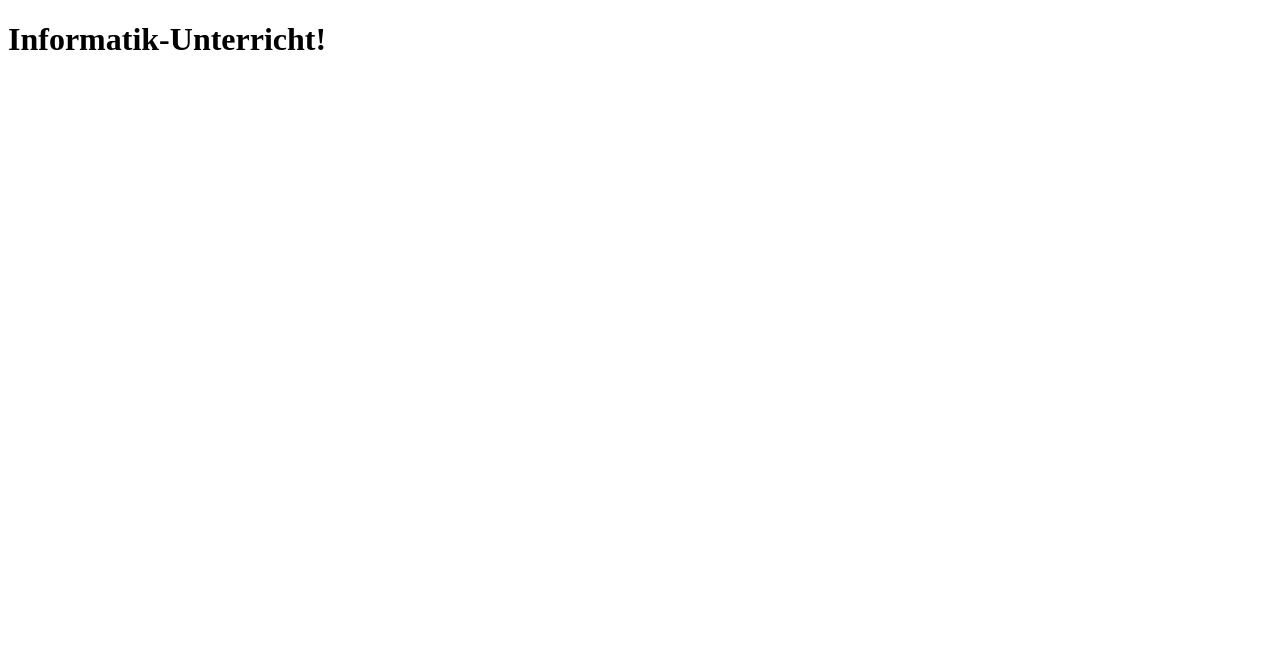
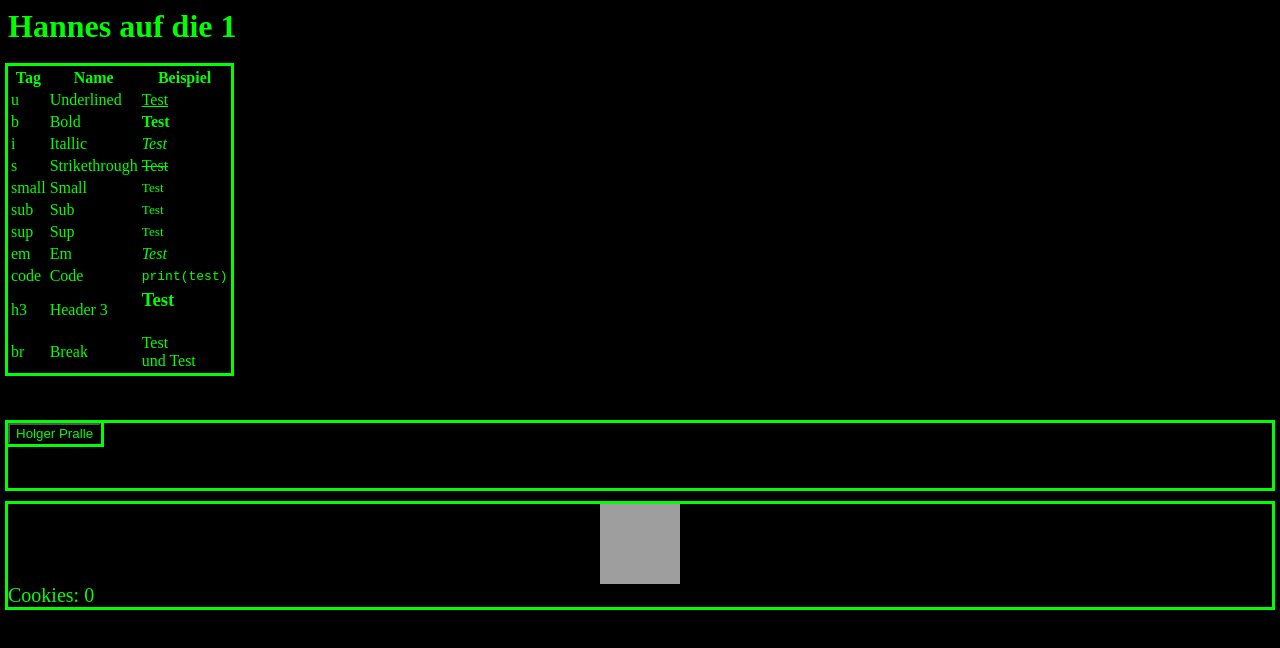
Before and after one commit to AboutCloudMC/aboutcloudmc.github.io, a plain HTML site: page index.html in a window 1280 px wide. Drawn offline with Linux system fonts and the light colour scheme; grey boxes are pictures that could not be loaded.

Commit message:
Import code

```diff
--- a/index.html
+++ b/index.html
@@ -1,11 +1,82 @@
-<!DOCTYPE html>
-<html lang="en">
-<head>
-  <meta charset="UTF-8">
-  <meta name="viewport" content="width=device-width, initial-scale=1.0">
-  <title>Informatik</title>
-</head>
-<body>
-  <h1>Informatik-Unterricht!</h1>
-</body>
+<meta http-equiv="Content-Type" content="text/html;charset=utf-8">
+<html>
+	<head>
+		<title>Hannes seine Website</title>
+		<link rel="stylesheet" href="style.css">
+	</head>
+	<body link="#00FF00" vlink="red">
+		<h1>Hannes auf die 1</h1>
+		<table>
+			<tr>
+				<th>Tag</th>
+				<th>Name</th>
+				<th>Beispiel</th>
+			</tr>
+			<tr>
+				<td>u</td>
+				<td>Underlined</td>
+				<td><u>Test</u></td>
+			</tr>
+			<tr>
+				<td>b</td>
+				<td>Bold</td>
+				<td><b>Test</b></td>
+			</tr>
+			<tr>
+				<td>i</td>
+				<td>Itallic</td>
+				<td><i>Test</i></td>
+			</tr>
+			<tr>
+				<td>s</td>
+				<td>Strikethrough</td>
+				<td><s>Test</s></td>
+			</tr>
+			<tr>
+				<td>small</td>
+				<td>Small</td>
+				<td><small>Test</small></td>
+			</tr>
+			<tr>
+				<td>sub</td>
+				<td>Sub</td>
+				<td><sub>Test</sub></td>
+			</tr>
+			<tr>
+				<td>sup</td>
+				<td>Sup</td>
+				<td><sup>Test</sup></td>
+			</tr>
+			<tr>
+				<td>em</td>
+				<td>Em</td>
+				<td><em>Test</em></td>
+			</tr>
+			<tr>
+				<td>code</td>
+				<td>Code</td>
+				<td><code>print(test)</code></td>
+			</tr>
+			<tr>
+				<td>h3</td>
+				<td>Header 3</td>
+				<td><h3>Test</h3></td>
+			</tr>
+			<tr>
+				<td>br</td>
+				<td>Break</td>
+				<td>Test <br>und Test</td>
+			</tr>
+		</table>
+		<div class="abat">
+			<button id="abatbtn" onclick="toggleDisplay('abatimg');">Holger Pralle</button>
+			<img id="abatimg" src="https://th.bing.com/th/id/OIP.4Jnl8uQ0naPABpOq2bBcEgHaJ4?rs=1&pid=ImgDetMain">
+			<p>Holger Pralle der G</p>
+		</div>
+		<div class="clicker">
+			<img onclick="click();" src="https://purepng.com/public/uploads/large/purepng.com-cookiescookiessnacksbaked-snacksflour-cookieschocolate-cookies-1411527249039ulhcg.png">
+			<p>Cookies: </p><p id="cookies">0</p>
+		</div>
+		<script type="text/javascript" src="script.js"></script>
+	</body>
 </html>
--- /dev/null
+++ b/script.js
@@ -0,0 +1,33 @@
+function toggleDisplay(element) {
+	var elem = document.getElementById(element);
+	if (elem.style.display === "none") {
+	elem.style.display = "block";
+	changeButton(true, "abatbtn");
+	} else {
+	elem.style.display = "none";
+	changeButton(false, "abatbtn");
+	}
+}
+
+function changeButton(isPressed, element) {
+	var elem = document.getElementById(element);
+	let color = "#00FF00";
+	if (isPressed) {
+		elem.style.backgroundColor = color;
+		elem.style.color = "black";
+		log(elem);
+	} else {
+		elem.style.backgroundColor = "black";
+		elem.style.color = color;
+	}
+}
+
+function click() {
+	var elem = document.getElementById("cookies");
+	let cookies = elem.innerHTML;
+	log("run");
+}
+
+function log(msg) {
+	console.log(msg);
+}
--- /dev/null
+++ b/style.css
@@ -0,0 +1,57 @@
+body {
+	background-color: black;
+}
+
+table {
+	outline: solid;
+	outline-color: #00FF00;
+	color: #00FF00;
+}
+
+.abat {
+	margin-top: 50px;
+	outline: solid;
+	outline-color: #00FF00;
+}
+
+.abat #abatimg {
+	display: none;
+	margin: auto;
+	width: 1000px;
+	height: 400px;
+}
+
+.abat a {
+	font-size: 100px;
+	margin: auto;
+}
+
+button {
+	background-color: black;
+	margin-bottom: 10px;
+	color: #00FF00;
+	outline: solid;
+	outline-color: #00FF00;
+}
+
+h1 {
+	color: #00FF00;
+}
+
+.clicker {
+	outline: solid;
+	outline-color: #00FF00;
+}
+
+.clicker img {
+	display: block;
+	margin: auto;
+	width: 80px;
+	height: 80px;
+}
+
+.clicker p {
+	font-size: 20px;
+	color: #00FF00;
+	display: inline;
+}
```
